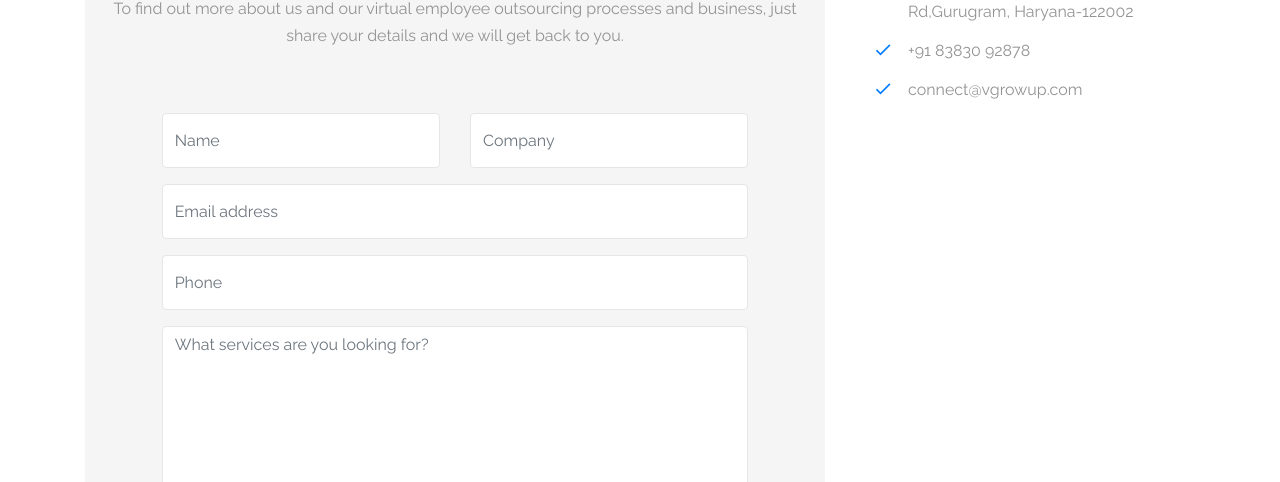
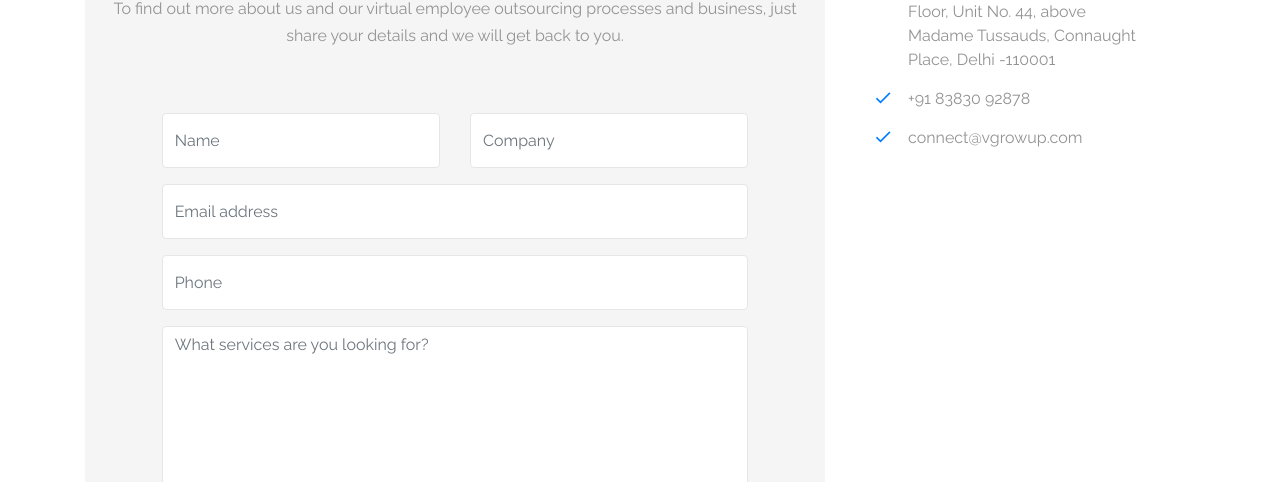
Before and after one commit to Nikhil12321/growup-website, a plain HTML site: page contact.html in a window 1280 px wide. Shown: the part 618-1100 px from the top of the page. Drawn offline with Linux system fonts and the light colour scheme; files whose address does not match are found by name.

Commit message:
Update contact.html

```diff
--- a/contact.html
+++ b/contact.html
@@ -354,7 +354,9 @@
                         <!-- <p>Find us at</p> -->
 
                         <ul class="ul-check primary list-unstyled mt-5">
-                            <li>We Work, Platina Tower, Mehrauli-Gurgaon Rd,Gurugram, Haryana-122002</li>
+                            <li>Growup Technologies Pvt. Ltd.
+Innov8,  Regal Building, 3rd Floor, Unit No. 44, above Madame Tussauds,
+Connaught Place, Delhi -110001  </li>
                             <li>+91 83830 92878</li>
                             <li>connect@vgrowup.com</li>
                         </ul>
```
